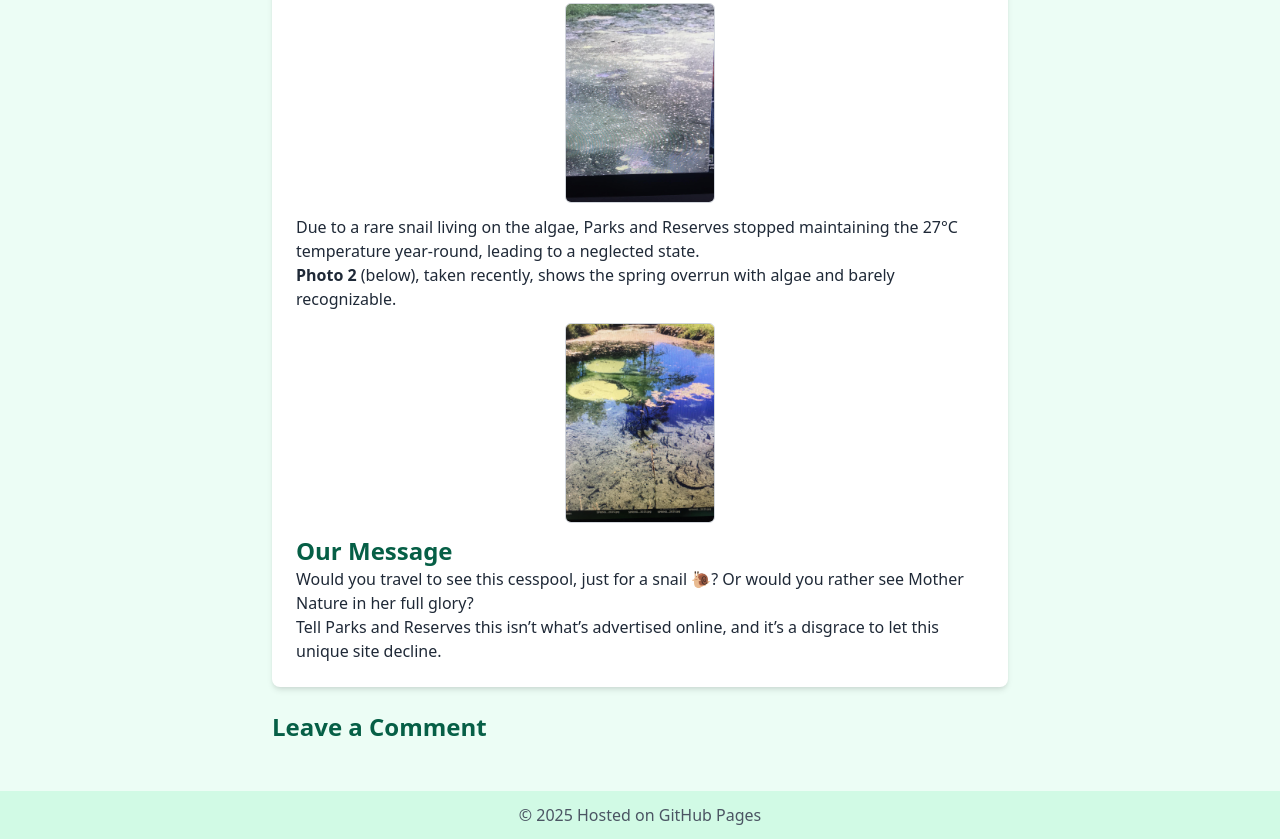
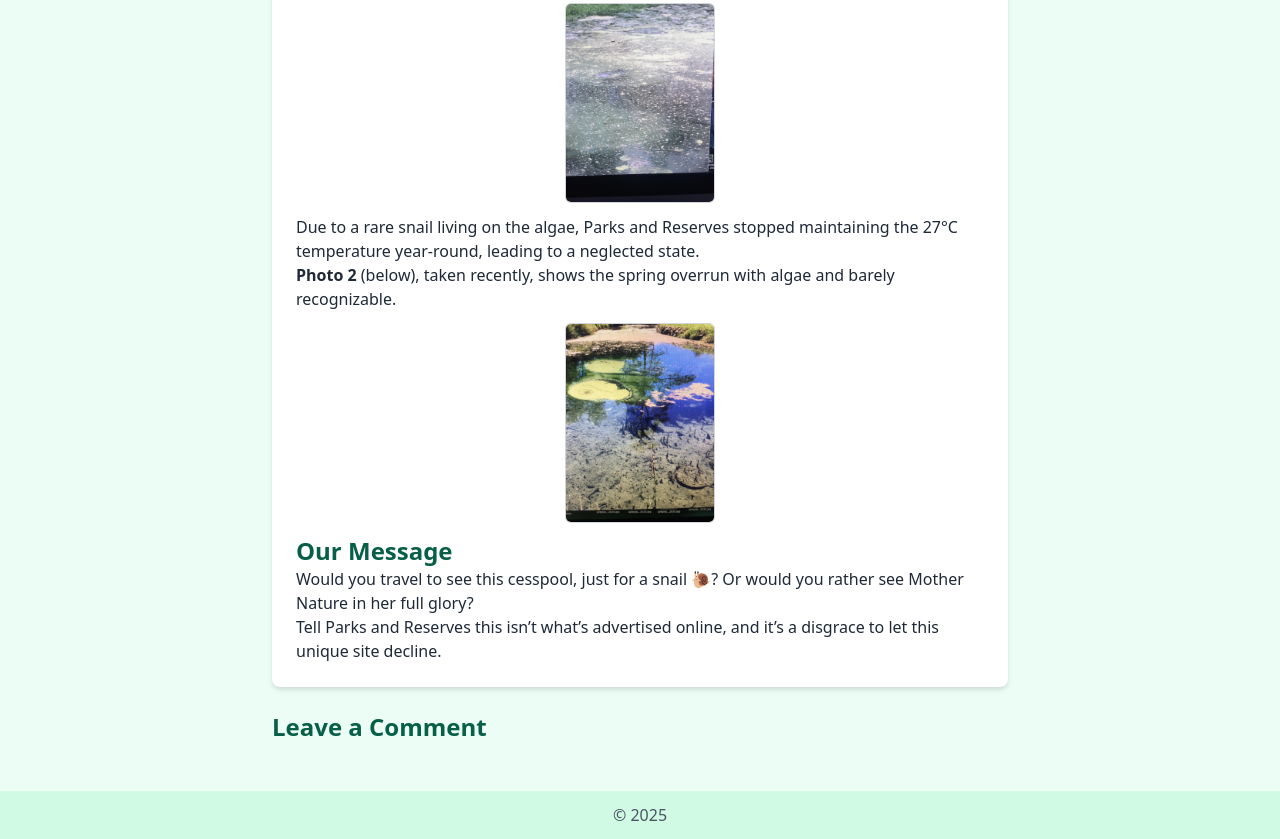
Before and after one commit to kimberleywarmsprings/kimberleywarmsprings, a plain HTML site: page index.html in a window 1280 px wide. Shown: the part 305-1144 px from the top of the page. Drawn offline with nearby package versions, Linux system fonts and the light colour scheme; a script that the page names is missing.

Commit message:
Update index.html

```diff
--- a/index.html
+++ b/index.html
@@ -68,7 +68,7 @@
   </main>
 
   <footer class="bg-green-100 text-center py-3 text-gray-600">
-    <p>&copy; 2025 Hosted on GitHub Pages</p>
+    <p>&copy; 2025</p>
   </footer>
 </body>
 </html>
```
